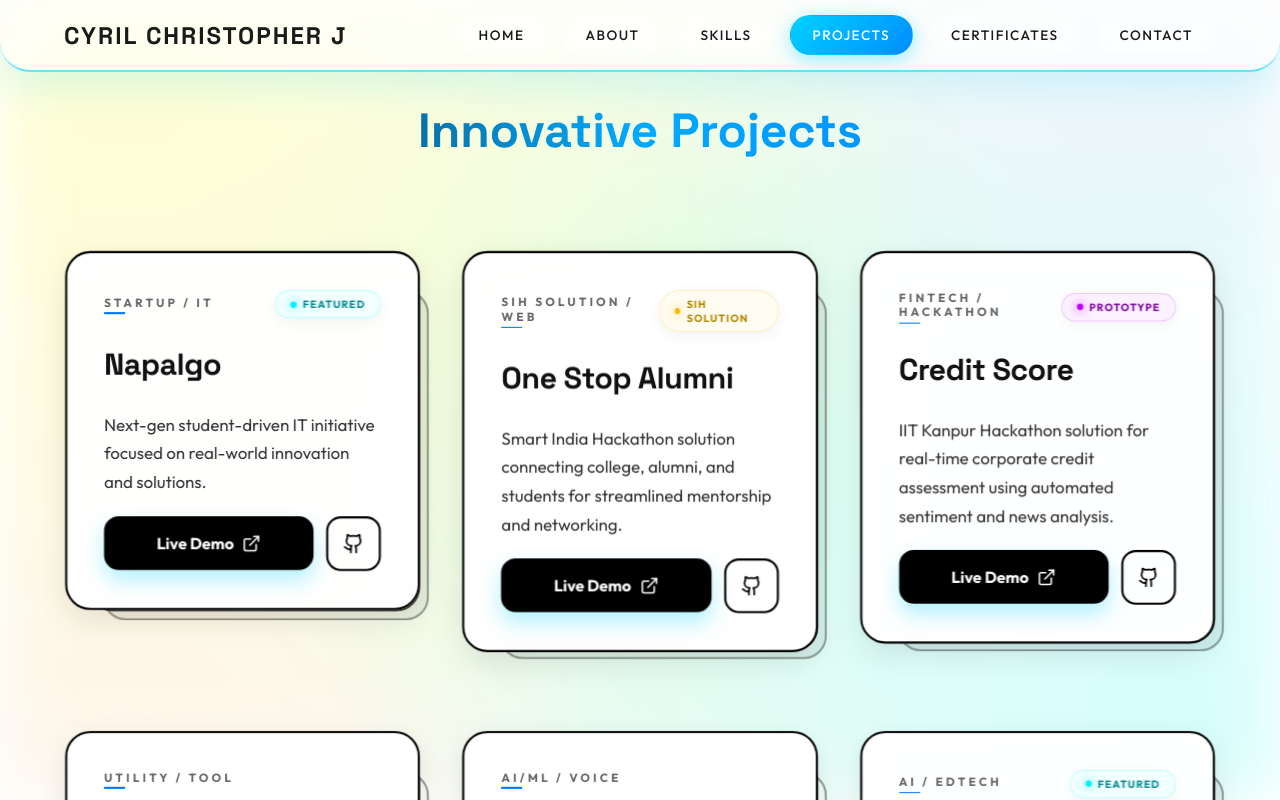
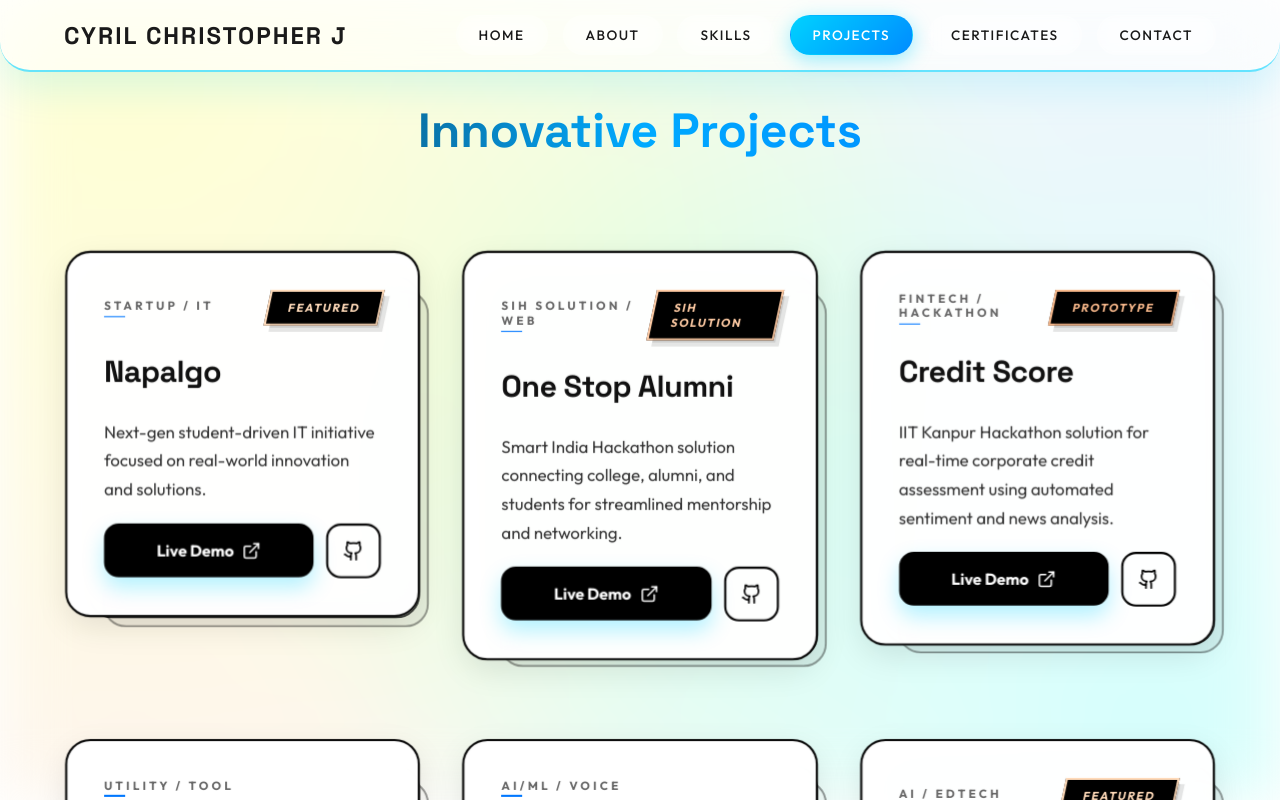
Before and after one commit to cyrilchris-j/portfolio, a React (Vite) app: page /projects in a window 1280 px wide. Shown: the top 800 px of the page. Built offline with nearby package versions, Linux system fonts and the light colour scheme; a web font is replaced by a local one.

Commit message:
first commit

```diff
--- a/src/pages/Projects.css
+++ b/src/pages/Projects.css
@@ -111,54 +111,47 @@
 }
 
 .status-badge {
-    padding: 6px 14px;
-    border-radius: 100px;
-    font-size: 0.62rem;
-    font-weight: 800;
+    padding: 8px 18px;
+    font-size: 0.68rem;
+    font-weight: 900;
     text-transform: uppercase;
-    letter-spacing: 1px;
+    letter-spacing: 1.5px;
     display: flex;
     align-items: center;
-    gap: 6px;
-    backdrop-filter: blur(4px);
-    border: 1px solid rgba(0, 0, 0, 0.1);
-    box-shadow: 0 4px 15px rgba(0, 0, 0, 0.05);
-    transition: all 0.3s ease;
+    background: #000;
+    color: #fff;
+    border: 2px solid transparent;
+    transform: skewX(-12deg);
+    box-shadow: 6px 6px 0px rgba(0, 0, 0, 0.1);
+    position: relative;
+    transition: all 0.4s cubic-bezier(0.175, 0.885, 0.32, 1.275);
 }
 
-.status-badge::before {
+.status-badge.cyan { border-color: #FFDAB9; color: #FFDAB9; }
+.status-badge.gold { border-color: #FFCBA4; color: #FFCBA4; }
+.status-badge.purple { border-color: #F8B88B; color: #F8B88B; }
+
+.status-badge::after {
     content: '';
-    width: 6px;
-    height: 6px;
-    border-radius: 50%;
-    display: inline-block;
+    position: absolute;
+    top: 0;
+    left: 0;
+    width: 100%;
+    height: 100%;
+    background: inherit;
+    z-index: -1;
+    transform: translate(4px, 4px);
+    opacity: 0.1;
 }
 
-.status-badge.cyan {
-    background: rgba(0, 242, 255, 0.05);
-    color: #008891;
-    border-color: rgba(0, 242, 255, 0.2);
+.project-card-v2:hover .status-badge {
+    transform: skewX(-12deg) translateY(-5px) scale(1.05);
+    box-shadow: 10px 10px 0px rgba(0, 0, 0, 0.15);
 }
-.status-badge.cyan::before { background: #00f2ff; box-shadow: 0 0 10px #00f2ff; }
 
-.status-badge.gold {
-    background: rgba(255, 184, 0, 0.05);
-    color: #b38600;
-    border-color: rgba(255, 184, 0, 0.2);
-}
-.status-badge.gold::before { background: #ffb800; box-shadow: 0 0 10px #ffb800; }
-
-.status-badge.purple {
-    background: rgba(189, 0, 255, 0.05);
-    color: #7a00a3;
-    border-color: rgba(189, 0, 255, 0.2);
-}
-.status-badge.purple::before { background: #bd00ff; box-shadow: 0 0 10px #bd00ff; }
-
-.project-card-v2:hover .status-badge {
-    transform: scale(1.05);
-    border-color: rgba(0, 0, 0, 0.2);
-}
+.project-card-v2:hover .status-badge.cyan { background: #FFDAB9; color: #000; }
+.project-card-v2:hover .status-badge.gold { background: #FFCBA4; color: #000; }
+.project-card-v2:hover .status-badge.purple { background: #F8B88B; color: #000; }
 
 .project-title-v2 {
     font-size: 1.8rem;
```
